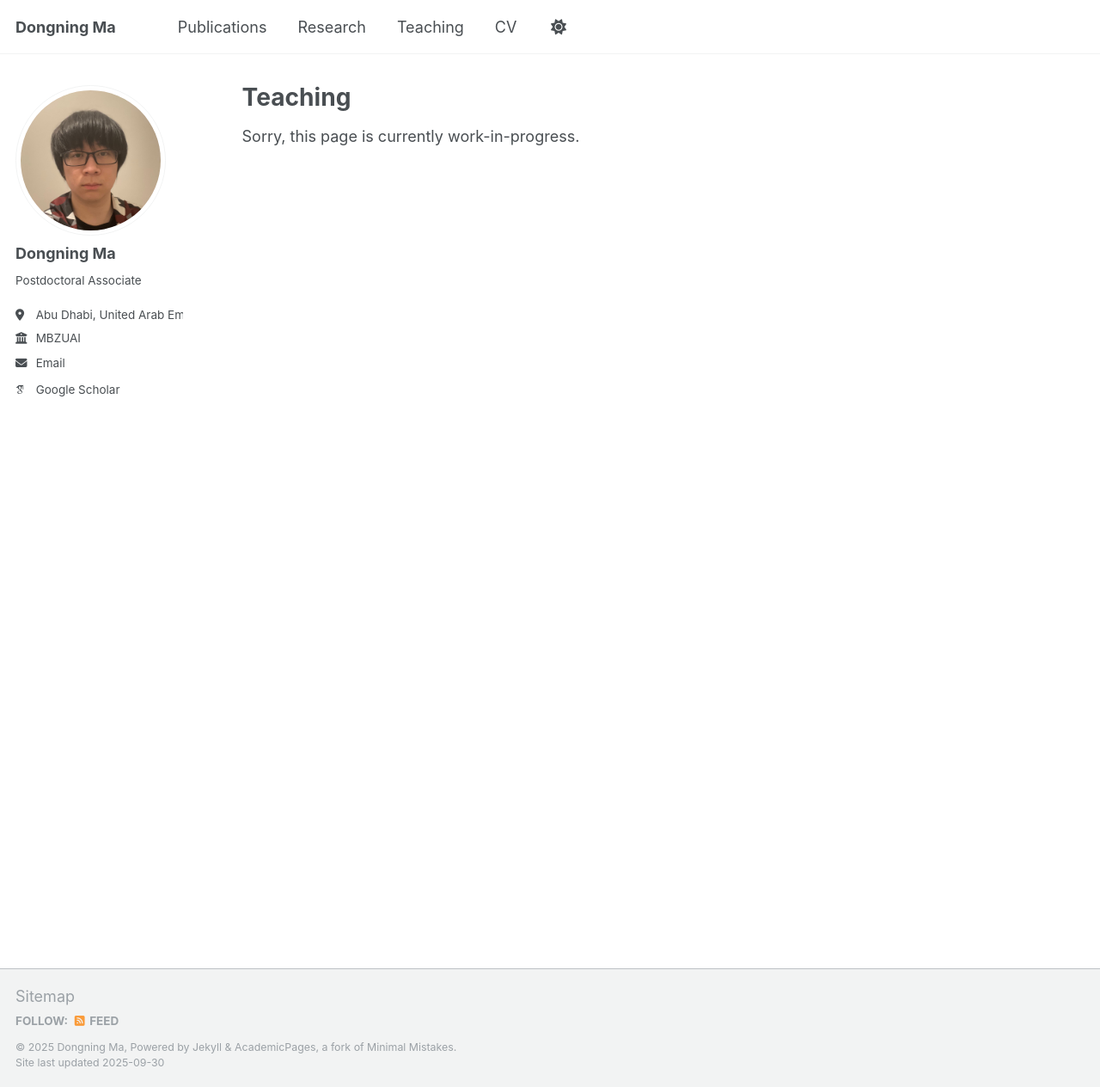
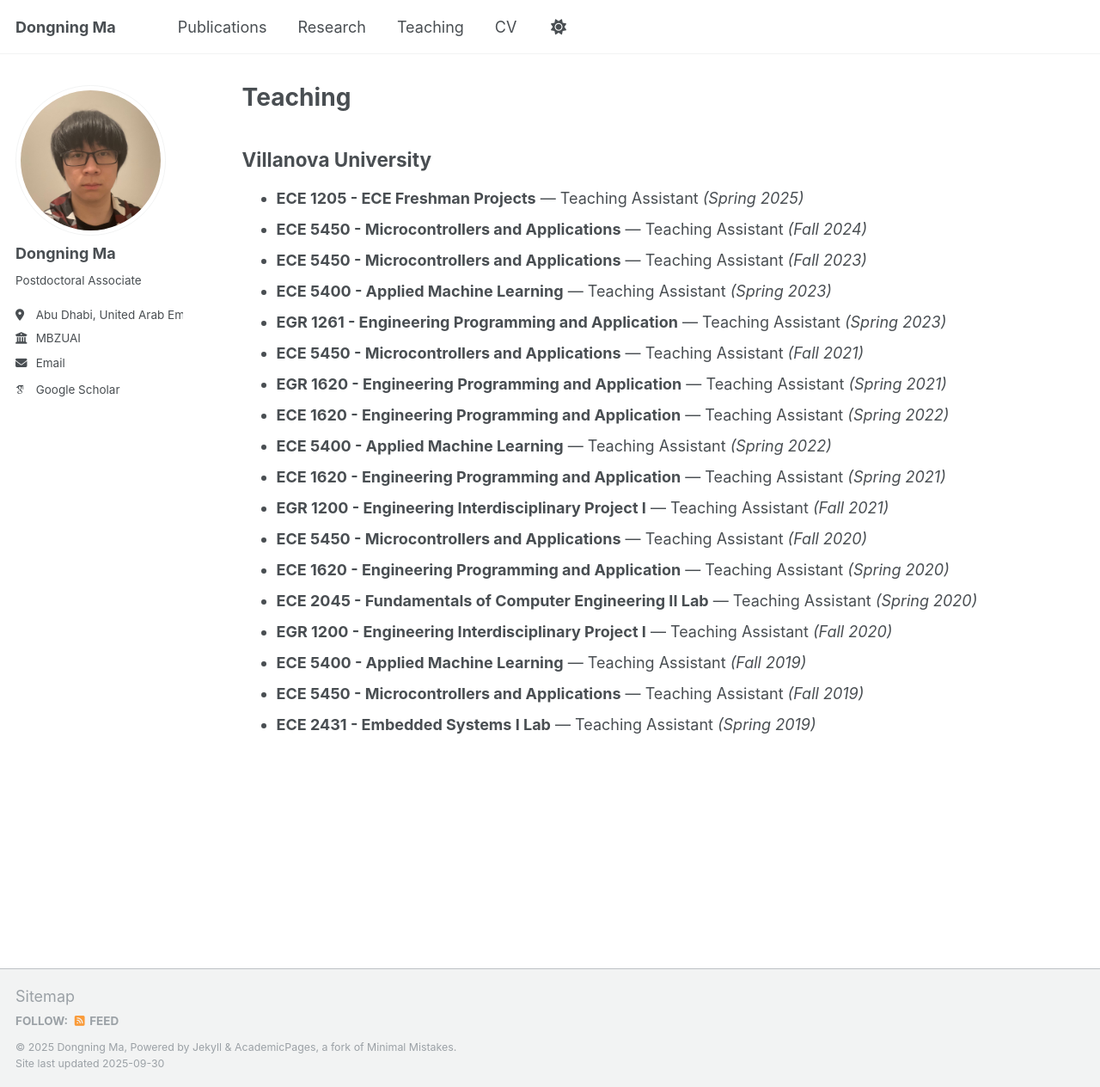
Before and after one commit to dongning-ma/dongning-ma.github.io, a Jekyll site: the page built from _pages/teaching.md, in a window 1280 px wide and 1264 px high. Shown: the whole window at 86% size. Built offline with Jekyll 4.4.1, drawn with Linux system fonts in a browser that asks for light colours; some web fonts are replaced; a script that is not in the unit is left out.

Commit message:
Update teaching.md

```diff
--- a/_pages/teaching.md
+++ b/_pages/teaching.md
@@ -7,4 +7,23 @@ redirect_from:
   - /courses
 ---
 
-Sorry, this page is currently work-in-progress.
+## Villanova University
+
+- **ECE 1205 - ECE Freshman Projects** — Teaching Assistant *(Spring 2025)*
+- **ECE 5450 - Microcontrollers and Applications** — Teaching Assistant *(Fall 2024)*
+- **ECE 5450 - Microcontrollers and Applications** — Teaching Assistant *(Fall 2023)*
+- **ECE 5400 - Applied Machine Learning** — Teaching Assistant *(Spring 2023)*
+- **EGR 1261 - Engineering Programming and Application** — Teaching Assistant *(Spring 2023)*
+- **ECE 5450 - Microcontrollers and Applications** — Teaching Assistant *(Fall 2021)*
+- **EGR 1620 - Engineering Programming and Application** — Teaching Assistant *(Spring 2021)*
+- **ECE 1620 - Engineering Programming and Application** — Teaching Assistant *(Spring 2022)*
+- **ECE 5400 - Applied Machine Learning** — Teaching Assistant *(Spring 2022)*
+- **ECE 1620 - Engineering Programming and Application** — Teaching Assistant *(Spring 2021)*
+- **EGR 1200 - Engineering Interdisciplinary Project I** — Teaching Assistant *(Fall 2021)*
+- **ECE 5450 - Microcontrollers and Applications** — Teaching Assistant *(Fall 2020)*
+- **ECE 1620 - Engineering Programming and Application** — Teaching Assistant *(Spring 2020)*
+- **ECE 2045 - Fundamentals of Computer Engineering II Lab** — Teaching Assistant *(Spring 2020)*
+- **EGR 1200 - Engineering Interdisciplinary Project I** — Teaching Assistant *(Fall 2020)*
+- **ECE 5400 - Applied Machine Learning** — Teaching Assistant *(Fall 2019)*
+- **ECE 5450 - Microcontrollers and Applications** — Teaching Assistant *(Fall 2019)*
+- **ECE 2431 - Embedded Systems I Lab** — Teaching Assistant *(Spring 2019)*
```
